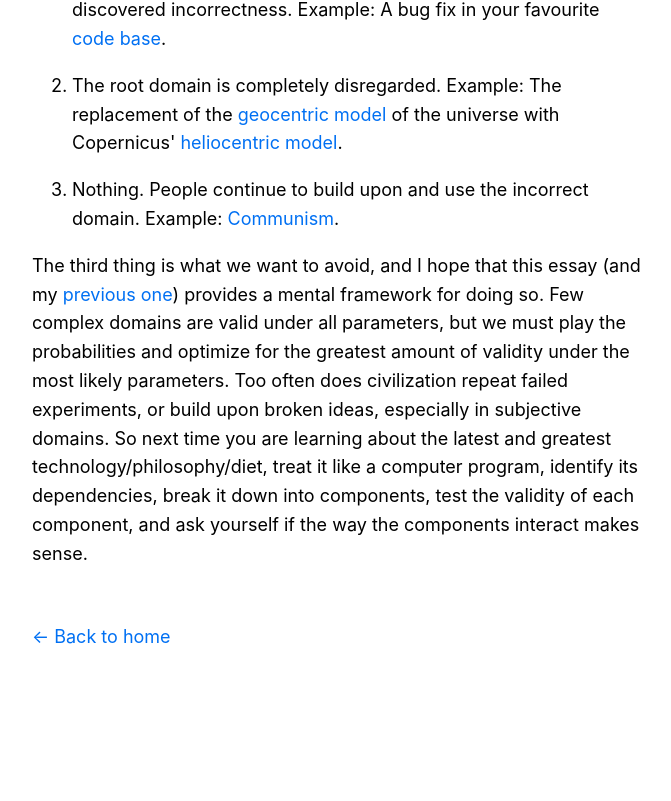
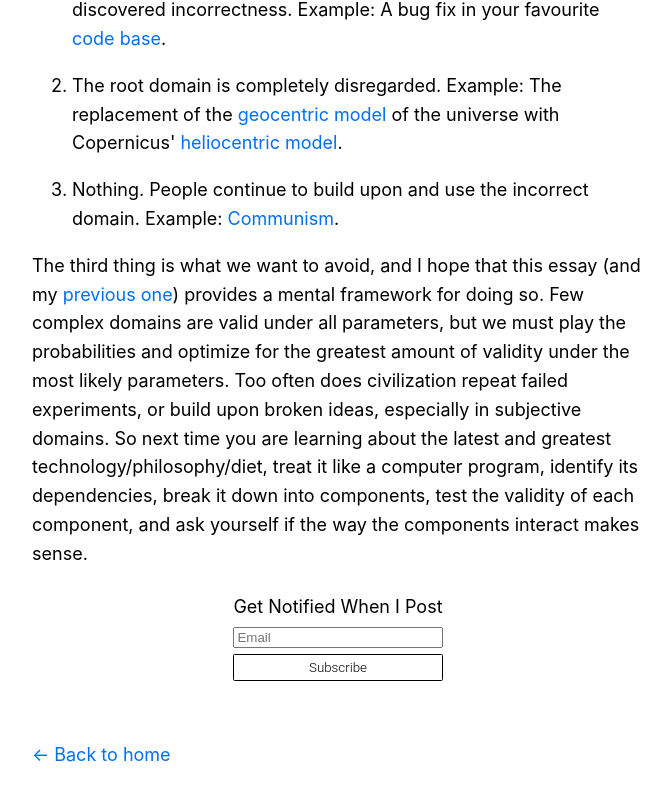
Before and after one commit to Chris-Behan/chris-behan.github.io, a Next.js app: page /posts/BuildingWithBrokenAPIs in a window 1280 px wide. Shown: the part 10513-11314 px from the top of the page, without its empty margins (302-973 px from the left). Before the commit the page ends 11272 px from the top, so only its background shows below. Built offline with nearby package versions, Linux system fonts and the light colour scheme.

Commit message:
Add signup form

```diff
--- /dev/null
+++ b/components/SignupForm.js
@@ -0,0 +1,43 @@
+import React, { useEffect, useState } from 'react';
+import styles from "../styles/signup.module.css";
+
+export function SignupForm() {
+  const mailChimpURL = 'https://chrisbehan.us6.list-manage.com/subscribe/post?u=0b20b88aeb38038fee452a64e&amp;id=ef13d3d07a';
+  const mailChimpUser = '0b20b88aeb38038fee452a64e';
+  const mailChimpID = 'ef13d3d07a';
+  const [email, setEmail] = useState('');
+  return (
+    <div className={styles.container}>
+      <form className={styles.signupForm} action={mailChimpURL} method="POST" noValidate>
+        <input type="hidden" name="u" value={mailChimpUser} />
+        <input type="hidden" name="id" value={mailChimpID} />
+        <label htmlFor="email">Get Notified When I Post </label>
+        <input
+          type="email"
+          name="EMAIL"
+          placeholder="Email"
+          id="email"
+          value={email}
+          onChange={(e) => setEmail(e.target.value)}
+          autoCapitalize="off"
+          autoCorrect="off"
+        />
+
+        <input className={styles.subscribeButton} href="#" type="submit" value="Subscribe" name="subscribe" id="mc-embedded-subscribe" />
+
+        {/* Protects against bots */}
+        <div style={{ position: 'absolute', left: '-5000px' }} aria-hidden='true' aria-label="Please leave the following three fields empty">
+          <label htmlFor="b_name">Name: </label>
+          <input type="text" name="b_name" tabIndex="-1" value="" placeholder="Freddie" id="b_name" />
+
+          <label htmlFor="b_email">Email: </label>
+          <input type="email" name="b_email" tabIndex="-1" value="" placeholder="youremail@gmail.com" id="b_email" />
+
+          <label htmlFor="b_comment">Comment: </label>
+          <textarea name="b_comment" tabIndex="-1" placeholder="Please comment" id="b_comment"></textarea>
+        </div>
+      </form>
+    </div>
+  )
+
+}
--- a/pages/index.js
+++ b/pages/index.js
@@ -4,6 +4,7 @@ import Layout, { siteTitle } from "../components/layout";
 import utilStyles from "../styles/utils.module.css";
 import { getSortedPostsData } from "../lib/posts";
 import Date from "../components/date";
+import { SignupForm } from "../components/SignupForm";
 
 export async function getStaticProps() {
   const allPostsData = getSortedPostsData();
@@ -69,6 +70,7 @@ gtag('config', 'G-XSBEQSV3P3');
             </li>
           ))}
         </ul>
+        <SignupForm />
       </section>
     </Layout>
   );
--- a/pages/posts/[id].js
+++ b/pages/posts/[id].js
@@ -8,8 +8,7 @@ import { Prism as SyntaxHighlighter } from "react-syntax-highlighter";
 import RemarkMathPlugin from 'remark-math';
 import { BlockMath, InlineMath } from 'react-katex';
 import { useEffect } from 'react'
-import { pageView } from '../../lib/analytics'
-
+import { SignupForm } from "../../components/SignupForm";
 
 export async function getStaticPaths() {
   const paths = getAllPostIds();
@@ -71,6 +70,7 @@ gtag('config', 'G-XSBEQSV3P3');
           }}
         />
       </article>
+      <SignupForm />
     </Layout>
   );
 }
--- /dev/null
+++ b/styles/signup.module.css
@@ -0,0 +1,33 @@
+.container {
+  display: flex;
+  align-items: center;
+  justify-content: center;
+}
+
+.signupForm {
+  display: flex;
+  flex-direction: column;
+  height: 100px;
+  max-width: 350px;
+  justify-content: space-evenly;
+  align-items: stretch;
+}
+
+.subscribeButton {
+  display:inline-block;
+  padding:0.35em 1.2em;
+  border:0.1em solid #000000;
+  border-radius:0.12em;
+  box-sizing: border-box;
+  text-decoration:none;
+  font-family:'Roboto',sans-serif;
+  font-weight:300;
+  color:#000000;
+  background-color: white;
+  text-align:center;
+  transition: all 0.2s;
+}
+.subscribeButton:hover{
+  color:#ffffff;
+  background-color:#000000;
+}
```
Also changed, not shown: 1 other file (tests, documents, lock files or other folders).
